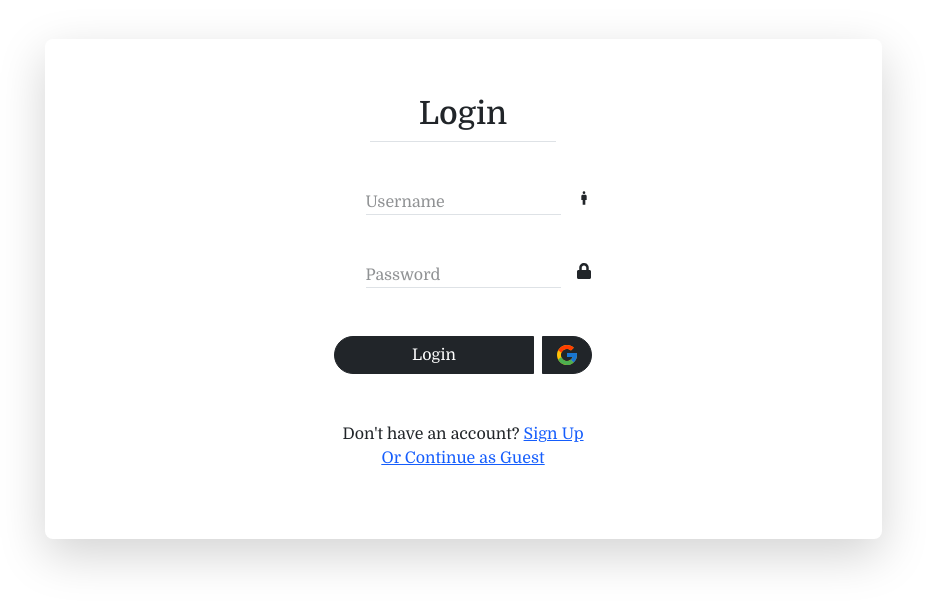
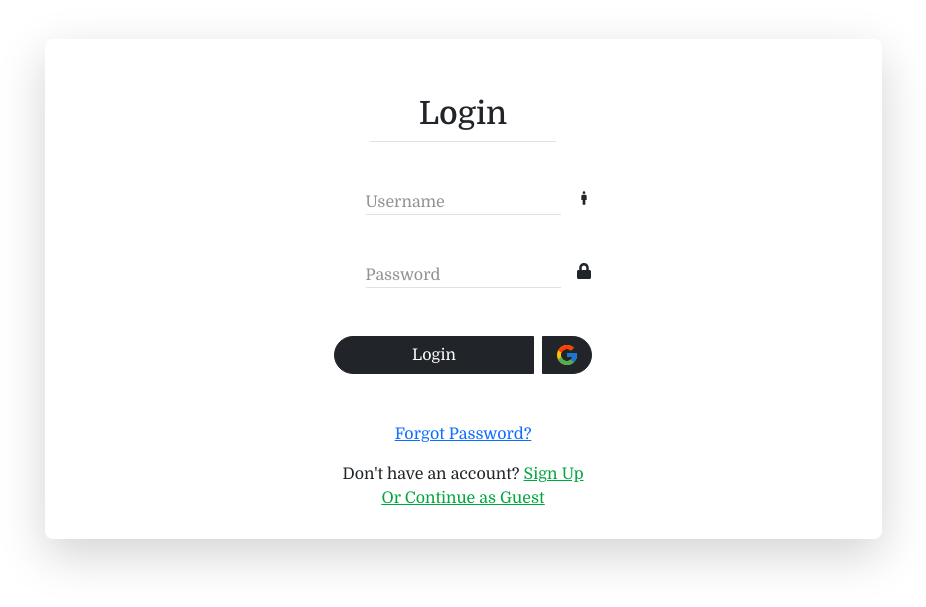
Before and after one commit to FYP-25-PIXEL-WEAR/FYP, a React (Vite) app in the folder Frontend/: page / in a window 1280 px wide. Shown: the part 105-712 px from the top of the page, without its empty margins (177-1103 px from the left). Built offline with nearby package versions, Linux system fonts and the light colour scheme.

Commit message:
First Commit

```diff
--- a/Frontend/src/Components/LoginSignUp.jsx
+++ b/Frontend/src/Components/LoginSignUp.jsx
@@ -94,20 +94,23 @@ const LoginSignUp = ({ setShowNavbar,setShowHeader,setShowFooter }) => {
                         </button>
                       </div>
                     </div>
-                    <div className="form-group mt-3">
+                    <div className="form-group mt-2">
+                      <p className="text-center">
+                      <Link to={"/forgotpassword"} className="tw:text-green-600"> Forgot Password?</Link>
+                    </p>
                       <p className="text-center">
                         Don't have an account?{" "}
                         <span
-                          className="tw:cursor-pointer tw:text-blue-600 text-decoration-underline"
+                          className="tw:cursor-pointer tw:text-green-600 text-decoration-underline"
                           onClick={handleToggle}
                         >
                           Sign Up
                         </span>
                         <Link
                           to="/home"
-                          className="tw:cursor-pointer tw:text-blue-600 text-decoration-underline"
+                          className="tw:cursor-pointer tw:text-green-600 text-decoration-underline"
                         >
-                          <p className="tw:cursor-pointer tw:text-blue-600 text-decoration-underline">
+                          <p className="tw:cursor-pointer tw:text-green-600 text-decoration-underline">
                             Or Continue as Guest
                           </p>
                         </Link>
@@ -165,7 +168,7 @@ const LoginSignUp = ({ setShowNavbar,setShowHeader,setShowFooter }) => {
                       <p className="text-center">
                         Already Have an Account?{" "}
                         <span
-                          className="tw:cursor-pointer tw:text-blue-600 text-decoration-underline"
+                          className="tw:cursor-pointer tw:text-green-600 text-decoration-underline"
                           onClick={handleToggle}
                         >
                           Login
@@ -216,21 +219,21 @@ const LoginSignUp = ({ setShowNavbar,setShowHeader,setShowFooter }) => {
                   </div>
                   <div className="form-group mt-3">
                     <p className="text-center">
-                      <Link to={"/forgotpassword"} > Forgot Password?</Link>
+                      <Link to={"/forgotpassword"} className="tw:text-green-600"> Forgot Password?</Link>
                     </p>
                     <p className="text-center">
                       Don't have an account?{" "}
                       <span
-                        className="tw:cursor-pointer tw:text-blue-600 text-decoration-underline"
+                        className="tw:cursor-pointer tw:text-green-600 text-decoration-underline"
                         onClick={handleToggle}
                       >
                         Sign Up
                       </span>
                       <Link
                         to="/home"
-                        className="tw:cursor-pointer tw:text-blue-600 text-decoration-underline"
+                        className="tw:cursor-pointer tw:text-green-600 text-decoration-underline"
                       >
-                        <p className="tw:cursor-pointer tw:text-blue-600 text-decoration-underline">
+                        <p className="tw:cursor-pointer tw:text-green-600 text-decoration-underline">
                           Or Continue as Guest
                         </p>
                       </Link>
```
